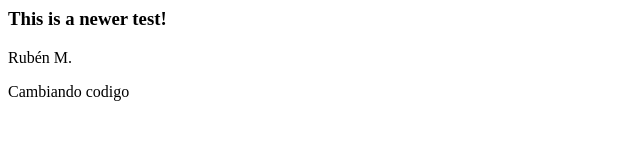
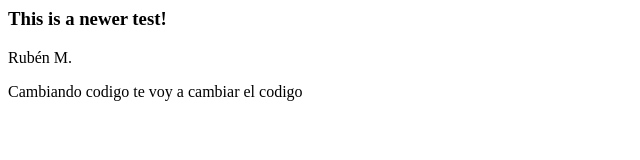
Before and after one commit to zx20student116/Ejemplo-01-Git, a plain HTML site: page index.html in a window 1280 px wide. Shown: the whole page, without its empty margins (0-640 px from the left). Drawn offline with Linux system fonts and the light colour scheme.

Commit message:
Update index.html

```diff
--- a/index.html
+++ b/index.html
@@ -7,7 +7,7 @@
 <body>
     <h3>This is a newer test!</h3>
     <p>Rubén M.</p>
-    <p>Cambiando codigo</p>
+   <p>Cambiando codigo te voy  a cambiar el codigo</p>
 </body>
 
 </html>
```
